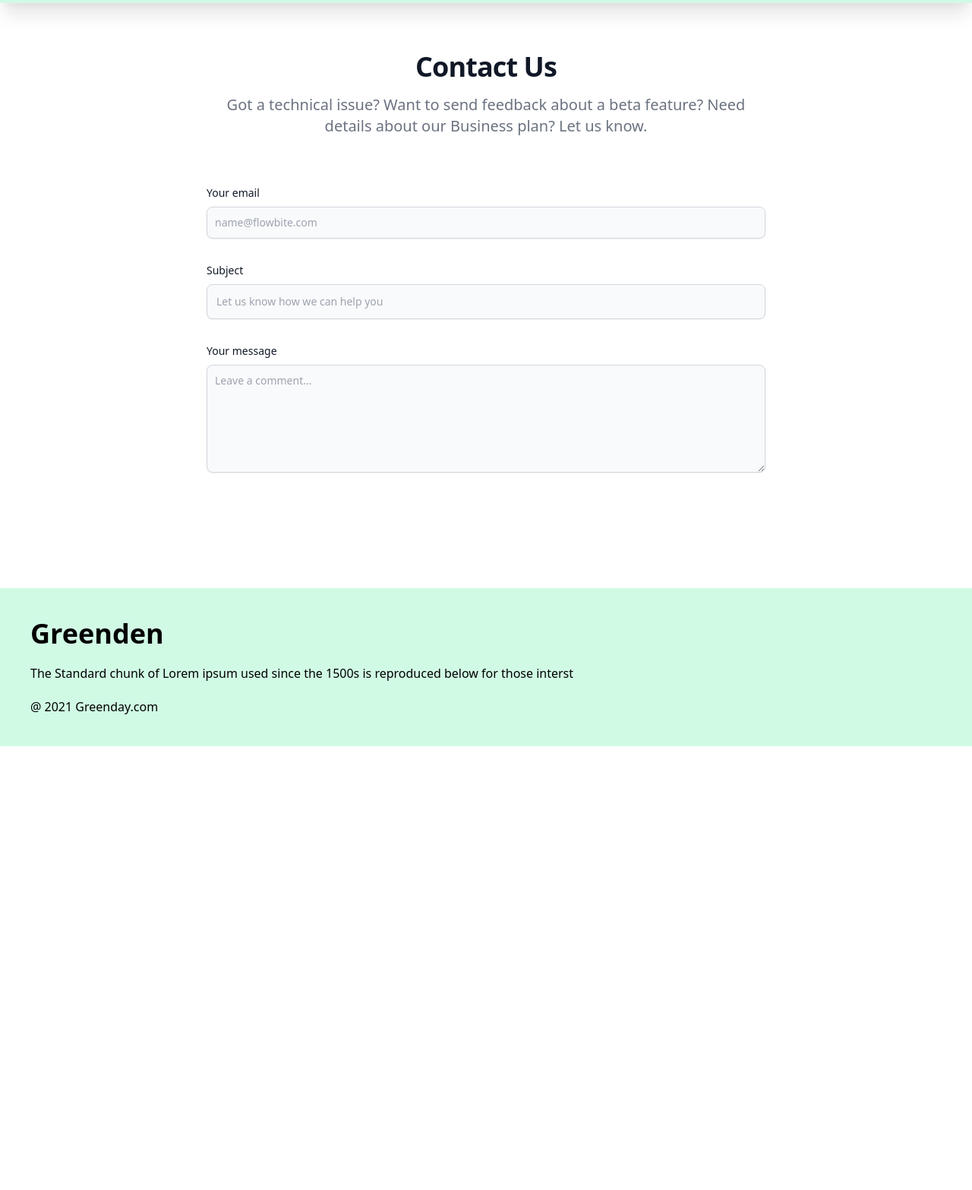
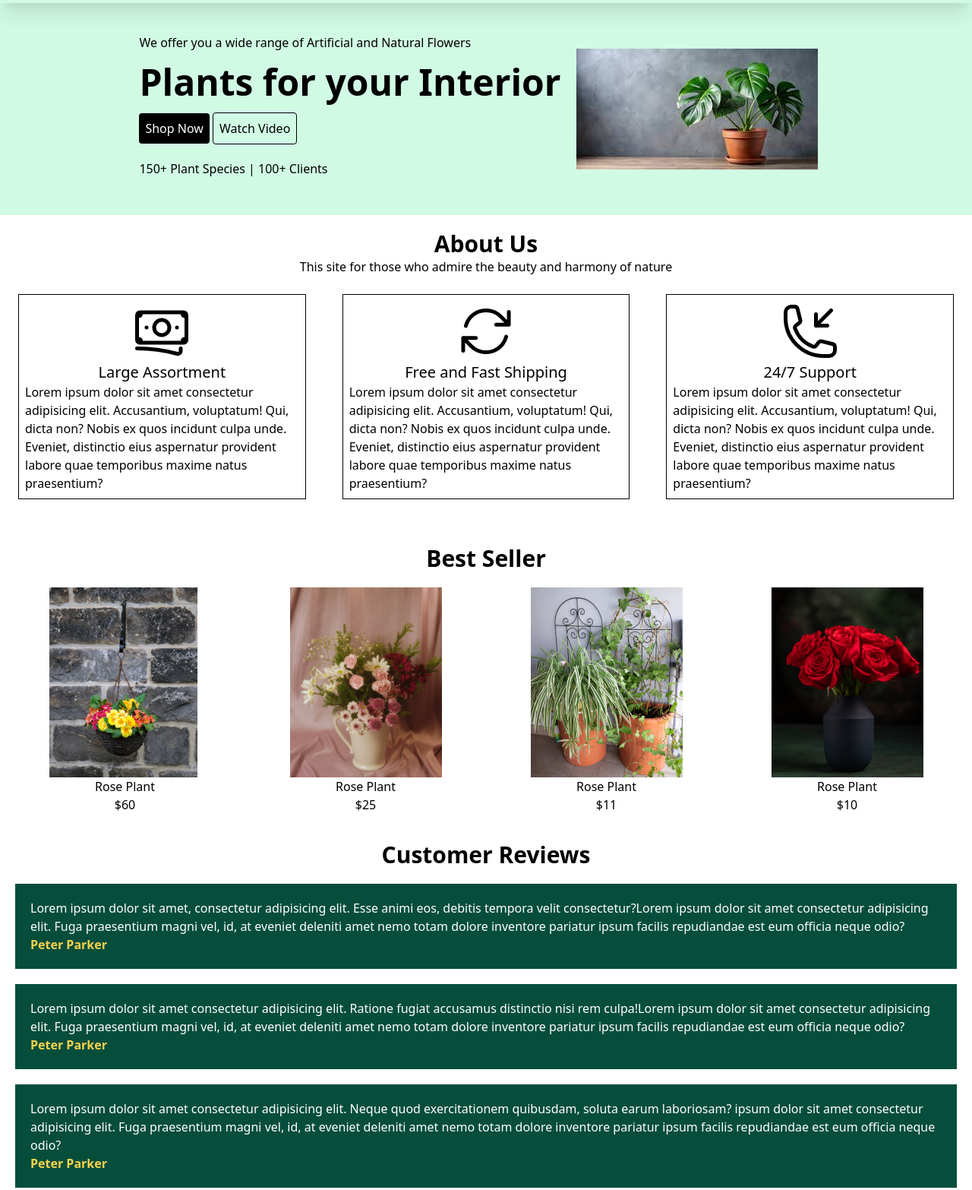
Before and after one commit to thanush244/Tailwindcss-Greenden, a plain HTML site: page index.html in a window 1280 px wide. Shown: the part 56-1622 px from the top of the page at 76% size. Before the commit the page ends 1038 px from the top, so only its background shows below. Drawn offline with nearby package versions, Linux system fonts and the light colour scheme.

Commit message:
Update index.html

```diff
--- a/index.html
+++ b/index.html
@@ -16,6 +16,21 @@ https://cdn.jsdelivr.net/npm/tailwindcss@2.2.19/dist/tailwind.min.css
         <svg id="menuicon" class="w-6 h-6 md:hidden" xmlns="http://www.w3.org/2000/svg" fill="none" viewBox="0 0 24 24" stroke-width="1.5" stroke="currentColor" class="size-6">
             <path stroke-linecap="round" stroke-linejoin="round" d="M3.75 6.75h16.5M3.75 12h16.5m-16.5 5.25h16.5" />
           </svg>
+
+
+    <ul class="flex gap-5 text-green-600 hidden md:flex ">
+        <li>
+            <a class="hover:underline hover:text-black" href="index.html">Home</a>
+        </li>
+        <li>
+            <a  class="hover:underline hover:text-black" href="product.html">Products</a>
+        </li>
+        <li>
+            <a  class="hover:underline hover:text-black" href="contact.html">contact</a>
+        </li>
+    </ul>
+    </nav>
+
     <section id="sidenav" class="bg-green-100 fixed z-20 top-0 transition-all duration-1000 " style="width: 50%; height: 100vh; right: -50%; ">
         <div class="text-right p-5">
             <p id="closenav" class="inline cursor-pointer">X</p>
@@ -33,47 +48,114 @@ https://cdn.jsdelivr.net/npm/tailwindcss@2.2.19/dist/tailwind.min.css
         </ul>
     </section>
 
+    <section class="bg-green-100 p-4 md:p-10 flex justify-center">
+        <div>
+        <p class="mb-4">We offer you a wide range of Artificial and Natural Flowers</p>
+        <h2 class="font-bold text-3xl md:text-5xl mb-4"> Plants for your Interior</h2>
+        <div>
+            <button class="bg-black rounded p-2 text-white">Shop Now</button>
+            <button class=" border border-black rounded p-2 hover: hover:bg-green-800">Watch Video</button>
+        </div>
+        <p class="mt-5"> 150+ Plant Species | 100+ Clients</p>
+    </div>
+    <div class="hidden md:block p-5">
+    <img src="./images/download.jpg">
+    </section>
 
-    <ul class="flex gap-5 text-green-600 hidden md:flex ">
-        <li>
-            <a class="hover:underline hover:text-black" href="index.html">Home</a>
-        </li>
-        <li>
-            <a  class="hover:underline hover:text-black" href="product.html">Products</a>
-        </li>
-        <li>
-            <a  class="hover:underline hover:text-black" href="contact.html">contact</a>
-        </li>
-    </ul>
-    </nav>
+    <section class="text-center">
+        <h1 class=" text-3xl font-bold mt-5">About Us</h1>
+        <p>This site for those who admire the beauty and harmony of nature</p>
     </section>
-<section class="bg-white dark:bg-gray-900">
-    <div class="py-8 lg:py-16 px-4 mx-auto max-w-screen-md">
-        <h2 class="mb-4 text-4xl tracking-tight font-extrabold text-center text-gray-900 dark:text-white">Contact Us</h2>
-        <p class="mb-8 lg:mb-16 font-light text-center text-gray-500 dark:text-gray-400 sm:text-xl">Got a technical issue? Want to send feedback about a beta feature? Need details about our Business plan? Let us know.</p>
-        <form action="#" class="space-y-8">
+    <div class="md:flex justify-center">
+        <div class="border border-black p-2 m-6 flex flex-col items-center ">
+            <svg xmlns="http://www.w3.org/2000/svg" fill="none" viewBox="0 0 24 24" stroke-width="1.5" stroke="currentColor" class="w-20 ">
+                <path stroke-linecap="round" stroke-linejoin="round" d="M2.25 18.75a60.07 60.07 0 0 1 15.797 2.101c.727.198 1.453-.342 1.453-1.096V18.75M3.75 4.5v.75A.75.75 0 0 1 3 6h-.75m0 0v-.375c0-.621.504-1.125 1.125-1.125H20.25M2.25 6v9m18-10.5v.75c0 .414.336.75.75.75h.75m-1.5-1.5h.375c.621 0 1.125.504 1.125 1.125v9.75c0 .621-.504 1.125-1.125 1.125h-.375m1.5-1.5H21a.75.75 0 0 0-.75.75v.75m0 0H3.75m0 0h-.375a1.125 1.125 0 0 1-1.125-1.125V15m1.5 1.5v-.75A.75.75 0 0 0 3 15h-.75M15 10.5a3 3 0 1 1-6 0 3 3 0 0 1 6 0Zm3 0h.008v.008H18V10.5Zm-12 0h.008v.008H6V10.5Z" />
+              </svg>
+
+            <h2 class="text-xl font-medium text-center">Large Assortment</h2>
+            <p>Lorem ipsum dolor sit amet consectetur adipisicing elit. Accusantium, voluptatum! Qui, dicta non? Nobis ex quos incidunt culpa unde. Eveniet, distinctio eius aspernatur provident labore quae temporibus maxime natus praesentium?</p>
+        </div>
+
+        <div class="border border-black p-2 m-6 flex flex-col items-center">
+            <svg class="w-20 " xmlns="http://www.w3.org/2000/svg" fill="none" viewBox="0 0 24 24" stroke-width="1.5" stroke="currentColor" >
+                <path stroke-linecap="round" stroke-linejoin="round" d="M16.023 9.348h4.992v-.001M2.985 19.644v-4.992m0 0h4.992m-4.993 0 3.181 3.183a8.25 8.25 0 0 0 13.803-3.7M4.031 9.865a8.25 8.25 0 0 1 13.803-3.7l3.181 3.182m0-4.991v4.99" />
+              </svg>
+
+            <h2 class="text-xl font-medium text-center">Free and Fast Shipping</h2>
+            <p>Lorem ipsum dolor sit amet consectetur adipisicing elit. Accusantium, voluptatum! Qui, dicta non? Nobis ex quos incidunt culpa unde. Eveniet, distinctio eius aspernatur provident labore quae temporibus maxime natus praesentium?</p>
+        </div>
+
+        <div class="border border-black p-2 m-6 flex flex-col items-center">
+            <svg xmlns="http://www.w3.org/2000/svg" fill="none" viewBox="0 0 24 24" stroke-width="1.5" stroke="currentColor" class="w-20  ">
+                <path stroke-linecap="round" stroke-linejoin="round" d="M14.25 9.75v-4.5m0 4.5h4.5m-4.5 0 6-6m-3 18c-8.284 0-15-6.716-15-15V4.5A2.25 2.25 0 0 1 4.5 2.25h1.372c.516 0 .966.351 1.091.852l1.106 4.423c.11.44-.054.902-.417 1.173l-1.293.97a1.062 1.062 0 0 0-.38 1.21 12.035 12.035 0 0 0 7.143 7.143c.441.162.928-.004 1.21-.38l.97-1.293a1.125 1.125 0 0 1 1.173-.417l4.423 1.106c.5.125.852.575.852 1.091V19.5a2.25 2.25 0 0 1-2.25 2.25h-2.25Z" />
+              </svg>
+
+            <h2 class="text-xl font-medium text-center">24/7 Support</h2>
+            <p>Lorem ipsum dolor sit amet consectetur adipisicing elit. Accusantium, voluptatum! Qui, dicta non? Nobis ex quos incidunt culpa unde. Eveniet, distinctio eius aspernatur provident labore quae temporibus maxime natus praesentium?</p>
+        </div>
+
+    </div>
+    <section class="p-4 text-center">
+        <h1 class="font-bold mt-5 text-3xl"> Best Seller</h1>
+        <div class="grid grid-cols-2 md:grid-cols-4 mt-5 gap-5">
             <div>
-                <label for="email" class="block mb-2 text-sm font-medium text-gray-900 dark:text-gray-300">Your email</label>
-                <input type="email" id="email" class="shadow-sm bg-gray-50 border border-gray-300 text-gray-900 text-sm rounded-lg focus:ring-primary-500 focus:border-primary-500 block w-full p-2.5 dark:bg-gray-700 dark:border-gray-600 dark:placeholder-gray-400 dark:text-white dark:focus:ring-primary-500 dark:focus:border-primary-500 dark:shadow-sm-light" placeholder="name@flowbite.com" required>
+                <img src="./images/photo2.png" class="inline hover:shadow-xl transform hover:-translate-y-2">
+                <h1>Rose Plant</h1>
+                <p>$60</p>
             </div>
             <div>
-                <label for="subject" class="block mb-2 text-sm font-medium text-gray-900 dark:text-gray-300">Subject</label>
-                <input type="text" id="subject" class="block p-3 w-full text-sm text-gray-900 bg-gray-50 rounded-lg border border-gray-300 shadow-sm focus:ring-primary-500 focus:border-primary-500 dark:bg-gray-700 dark:border-gray-600 dark:placeholder-gray-400 dark:text-white dark:focus:ring-primary-500 dark:focus:border-primary-500 dark:shadow-sm-light" placeholder="Let us know how we can help you" required>
+                <img src="./images/photo3.png" class="inline hover:shadow-xl transform hover:-translate-y-2">
+                <h1>Rose Plant</h1>
+                <p>$25</p>
             </div>
-            <div class="sm:col-span-2">
-                <label for="message" class="block mb-2 text-sm font-medium text-gray-900 dark:text-gray-400">Your message</label>
-                <textarea id="message" rows="6" class="block p-2.5 w-full text-sm text-gray-900 bg-gray-50 rounded-lg shadow-sm border border-gray-300 focus:ring-primary-500 focus:border-primary-500 dark:bg-gray-700 dark:border-gray-600 dark:placeholder-gray-400 dark:text-white dark:focus:ring-primary-500 dark:focus:border-primary-500" placeholder="Leave a comment..."></textarea>
+            <div>
+                <img src="./images/photo4.png" class="inline hover:shadow-xl transform hover:-translate-y-2">
+                <h1>Rose Plant</h1>
+                <p>$11</p>
             </div>
-            <button type="submit" class="py-3 px-5 text-sm font-medium text-center text-white rounded-lg bg-primary-700 sm:w-fit hover:bg-primary-800 focus:ring-4 focus:outline-none focus:ring-primary-300 dark:bg-primary-600 dark:hover:bg-primary-700 dark:focus:ring-primary-800">Send message</button>
-        </form>
+            <div>
+                <img src="./images/photo5.png " class="inline hover:shadow-xl transform hover:-translate-y-2">
+                <h1>Rose Plant</h1>
+                <p>$10</p>
+            </div>
+        </div>
+
+    </section>
+    <section>
+        <h1 class="text-3xl font-bold mt-5 text-center">Customer Reviews</h1>
+        <div class="flex flex-col gap-5 justify-center text-white m-5 ">
+            <div class="bg-green-900 p-5 ">
+
+            <P>Lorem ipsum dolor sit amet, consectetur adipisicing elit. Esse animi eos, debitis tempora velit consectetur?Lorem ipsum dolor sit amet consectetur adipisicing elit. Fuga praesentium magni vel, id, at eveniet deleniti amet nemo totam dolore inventore pariatur ipsum facilis repudiandae est eum officia neque odio?</P>
+            <p class="font-bold text-yellow-300">Peter Parker</p>
+        </div>
+
+        <div class="bg-green-900 p-5 ">
+
+            <P>Lorem ipsum dolor sit amet consectetur adipisicing elit. Ratione fugiat accusamus distinctio nisi rem culpa!Lorem ipsum dolor sit amet consectetur adipisicing elit. Fuga praesentium magni vel, id, at eveniet deleniti amet nemo totam dolore inventore pariatur ipsum facilis repudiandae est eum officia neque odio?</P>
+            <p class="font-bold text-yellow-300">Peter Parker</p>
+        </div>
+
+        <div class="bg-green-900 p-5">
+
+            <P>Lorem ipsum dolor sit amet consectetur adipisicing elit. Neque quod exercitationem quibusdam, soluta earum laboriosam? ipsum dolor sit amet consectetur adipisicing elit. Fuga praesentium magni vel, id, at eveniet deleniti amet nemo totam dolore inventore pariatur ipsum facilis repudiandae est eum officia neque odio?</P>
+            <p class="font-bold text-yellow-300">Peter Parker</p>
+        </div>
         </div>
     </section>
+    <section class="text-center">
+        <h1 class="text-3xl font-bold mt-5 text-center">Join our News Letter</h1>
+        <p>Signup for our email newspaper to get exclusive discounts, updates, and more</p>
+        <input type="text" class="border border-black p-2 m-3" style="width: 80%;">
+        <br>
+        <button class="bg-black text-white p-3 m-1 underline">Subscribe</button>
 
+    </section>
     <section class="bg-green-100 p-10 flex flex-col gap-5 mt-3">
     <h1 class="text-4xl font-bold">Greenden</h1>
     <p>The Standard chunk of Lorem ipsum used since the 1500s is reproduced below for those interst</p>
     <p>@ 2021 Greenday.com</p>
     </section>
-<script src="contact.js"></script>
+    <script src="index.js"></script>
 </body>
 </html>
```
Lines whose indentation alone changed are shown as unchanged.
